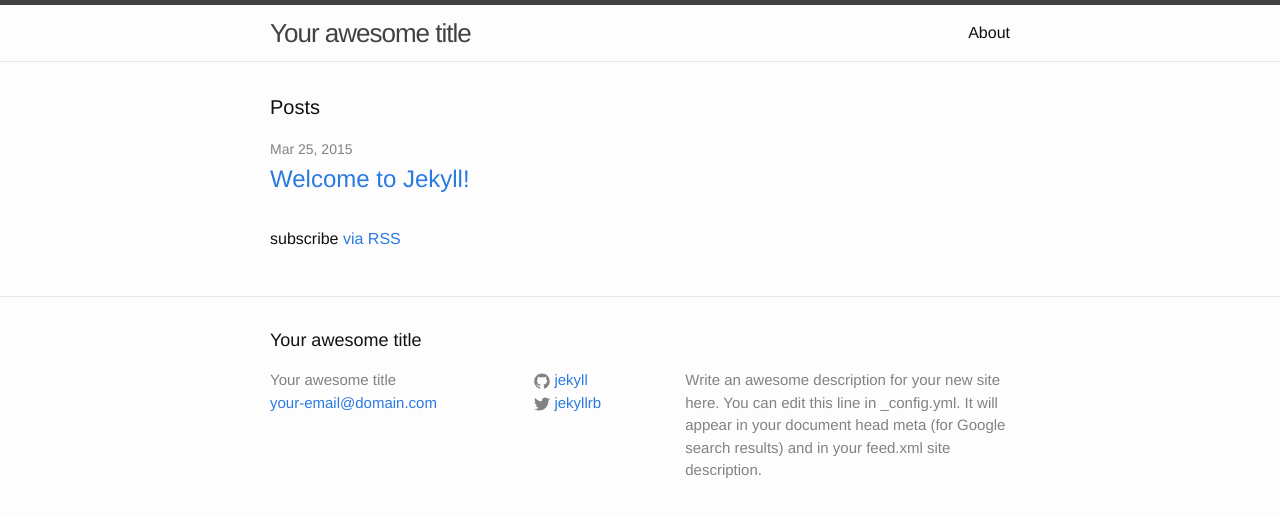
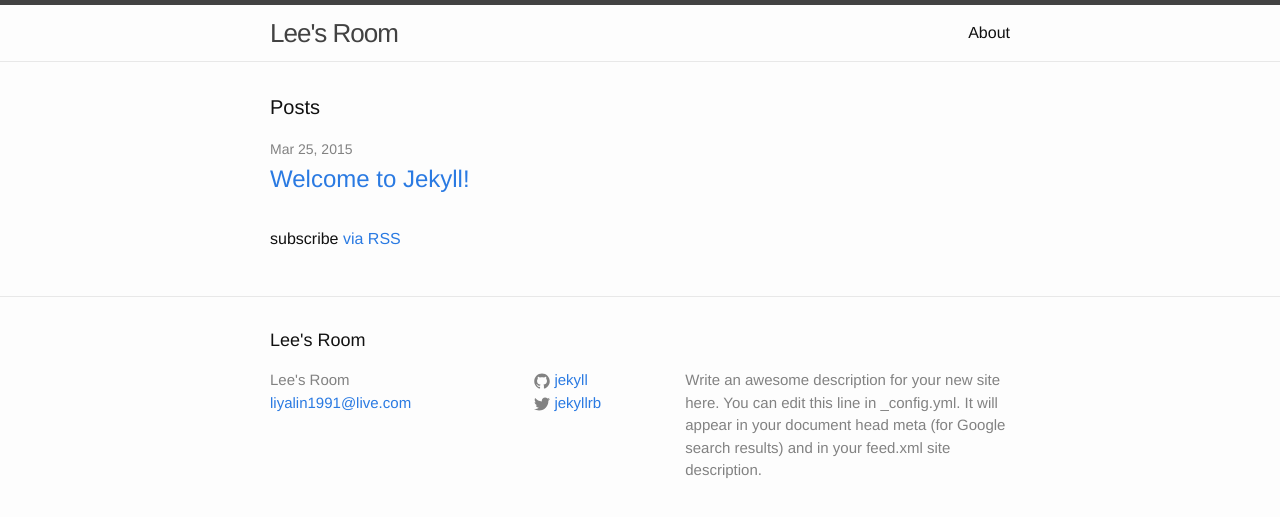
Before and after one commit to liyalin/liyalin.github.io, a Jekyll site: the page built from index.html, in a window 1280 px wide. Shown: the top 517 px of the page. Built offline with Jekyll 4.4.1, drawn with Linux system fonts in a browser that asks for light colours.

Commit message:
no message

```diff
--- a/_config.yml
+++ b/_config.yml
@@ -1,12 +1,12 @@
 # Site settings
-title: Your awesome title
-email: your-email@domain.com
+title: Lee's Room
+email: liyalin1991@live.com
 description: > # this means to ignore newlines until "baseurl:"
   Write an awesome description for your new site here. You can edit this
   line in _config.yml. It will appear in your document head meta (for
   Google search results) and in your feed.xml site description.
-baseurl: "" # the subpath of your site, e.g. /blog/
-url: "http://yourdomain.com" # the base hostname & protocol for your site
+baseurl: /
+url: "http://liyalin.github.io" # the base hostname & protocol for your site
 twitter_username: jekyllrb
 github_username:  jekyll
 
```
